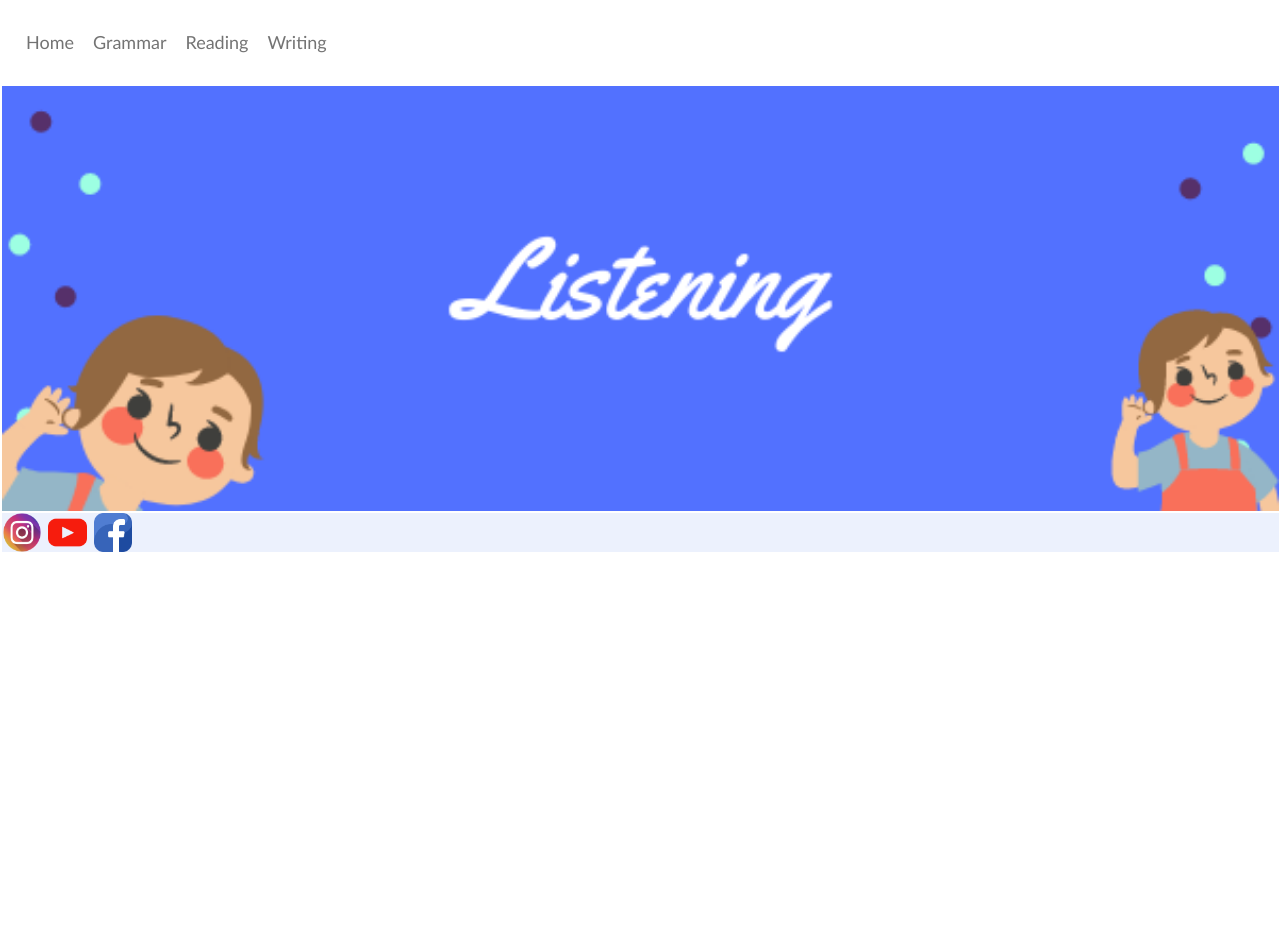
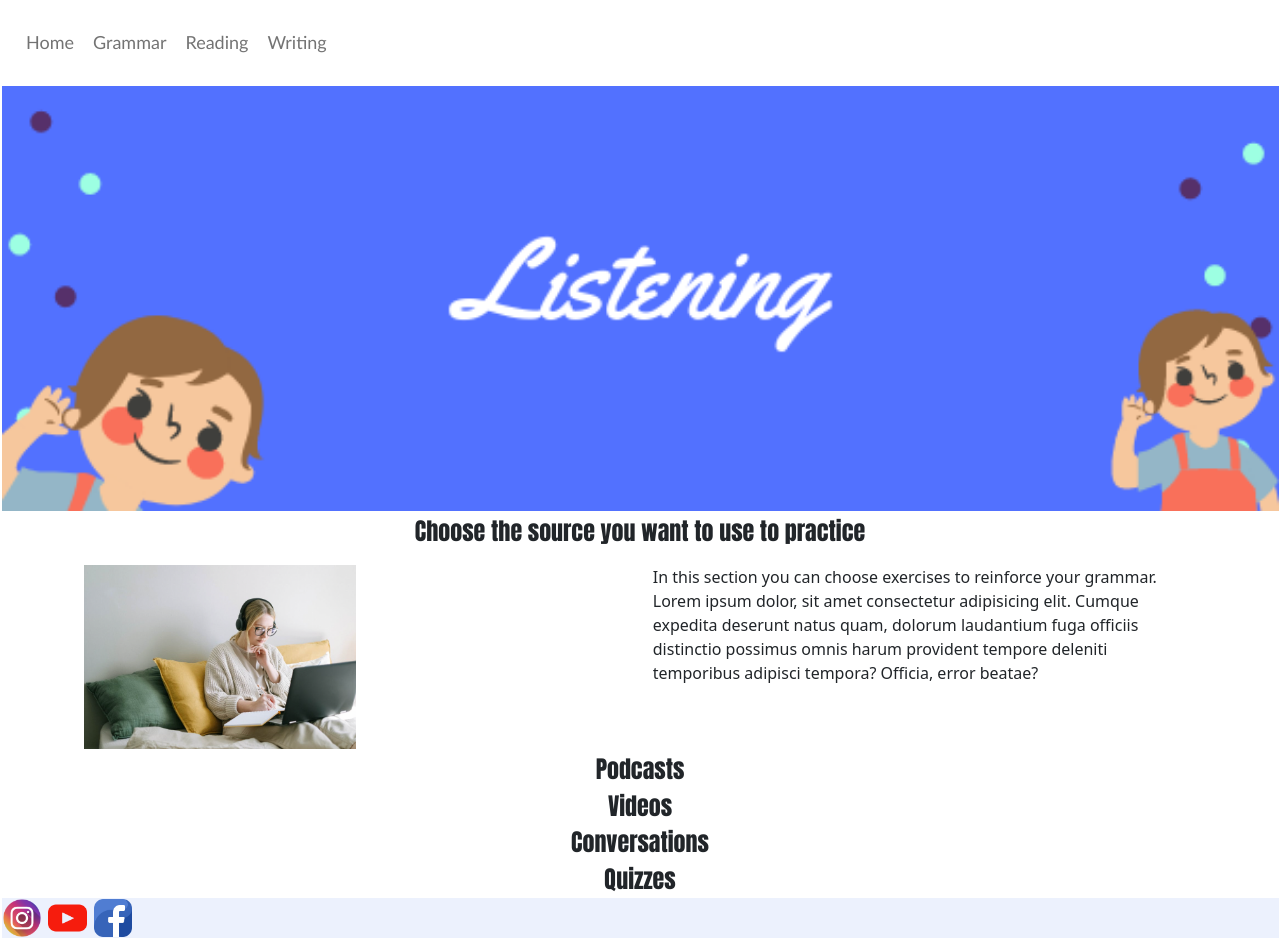
Before and after one commit to gronald86/retomarzo16, a plain HTML site: page pages/listening.html in a window 1280 px wide. Before the commit the page ends 800 px from the top, so only its background shows below. Drawn offline with nearby package versions, Linux system fonts and the light colour scheme.

Commit message:
retoextra

```diff
--- a/pages/listening.html
+++ b/pages/listening.html
@@ -53,6 +53,46 @@
 </div>
 
 
+<div class="headlines Crimsom">
+
+    <p> Choose the source you want to use to practice</p>
+
+</div>
+
+<div>
+
+    <div class="container">
+        <div class="row">
+          <div class="col">
+            <img src="../images/listening.png" width="50%" alt="listening">
+          </div>
+          <div class="col">
+            In this section you can choose exercises to reinforce your grammar.
+            Lorem ipsum dolor, sit amet consectetur adipisicing elit. Cumque expedita deserunt natus quam, dolorum laudantium fuga officiis distinctio possimus omnis harum provident tempore deleniti temporibus adipisci tempora? Officia, error beatae?
+          </div>
+
+        </div>
+      </div>
+
+</div>
+
+<div>
+
+
+    <div class="grid headlines">
+        <div class="g-col-6">Podcasts</div>
+        <div class="g-col-6">Videos</div>
+
+        <div class="g-col-6">Conversations</div>
+        <div class="g-col-6">Quizzes</div>
+      </div>
+
+
+</div>
+
+
+
+
 </body>
 
 
```
Also changed, not shown: pages/reading.html (+13 -0 lines).
